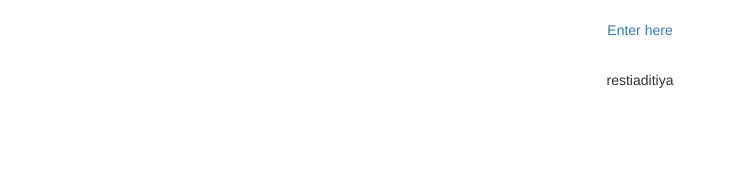
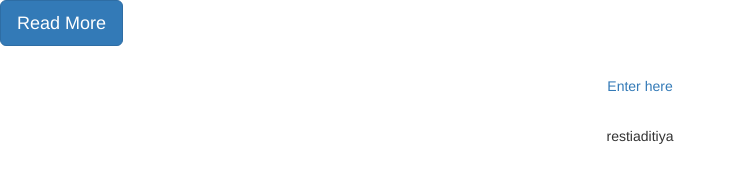
Before and after one commit to restiaditiya/restiaditiya.github.io, a plain HTML site: page index.html in a window 1280 px wide. Shown: the whole page, without its empty margins (0-737 px from the left). Drawn offline with nearby package versions, Linux system fonts and the light colour scheme; files that its build step writes are made by us from their sources; files whose address does not match are found by name.

Commit message:
post pertama

```diff
--- a/index.html
+++ b/index.html
@@ -18,7 +18,7 @@
     <![endif]-->
   </head>
   <body>
-
+  <p><a class="btn btn-primary btn-lg" href="#" role="button">Read More</a></p>
     <br><p align ="center"><a href="/bootstrap/index.html">Enter here</a></p>
     <br><p align ="center">restiaditiya</p>
 
```
